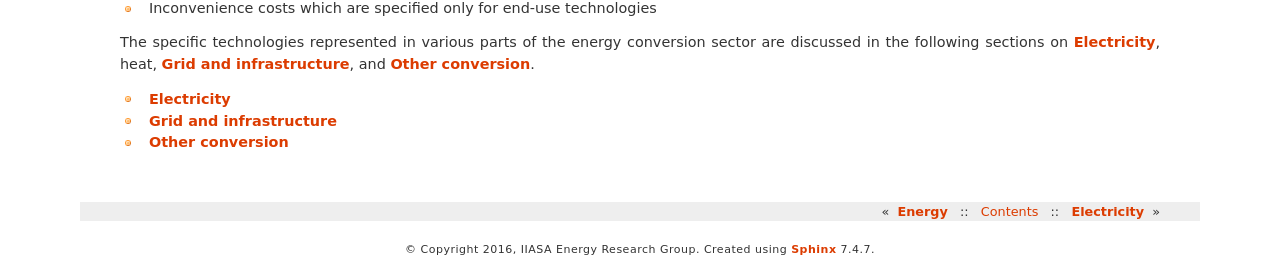
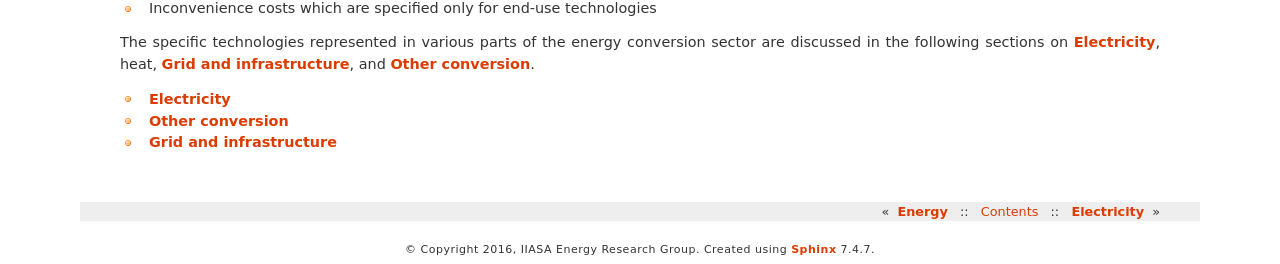
Before and after one commit to iiasa/message_doc, a Sphinx documentation site: the page built from source/message_globiom/energy/conversion/index.rst, in a window 1280 px wide. Shown: the part 851-1115 px from the top of the page. Built offline with Sphinx 7.4.7, drawn with Linux system fonts in a browser that asks for light colours; pages that are not in the unit, such as notebooks, are missing from menus.

```diff
--- a/source/message_globiom/energy/conversion/index.rst
+++ b/source/message_globiom/energy/conversion/index.rst
@@ -28,5 +28,5 @@ The specific technologies represented in various parts of the energy conversion
 
    electricity
    heat
+   other
    grid
-   other
```
